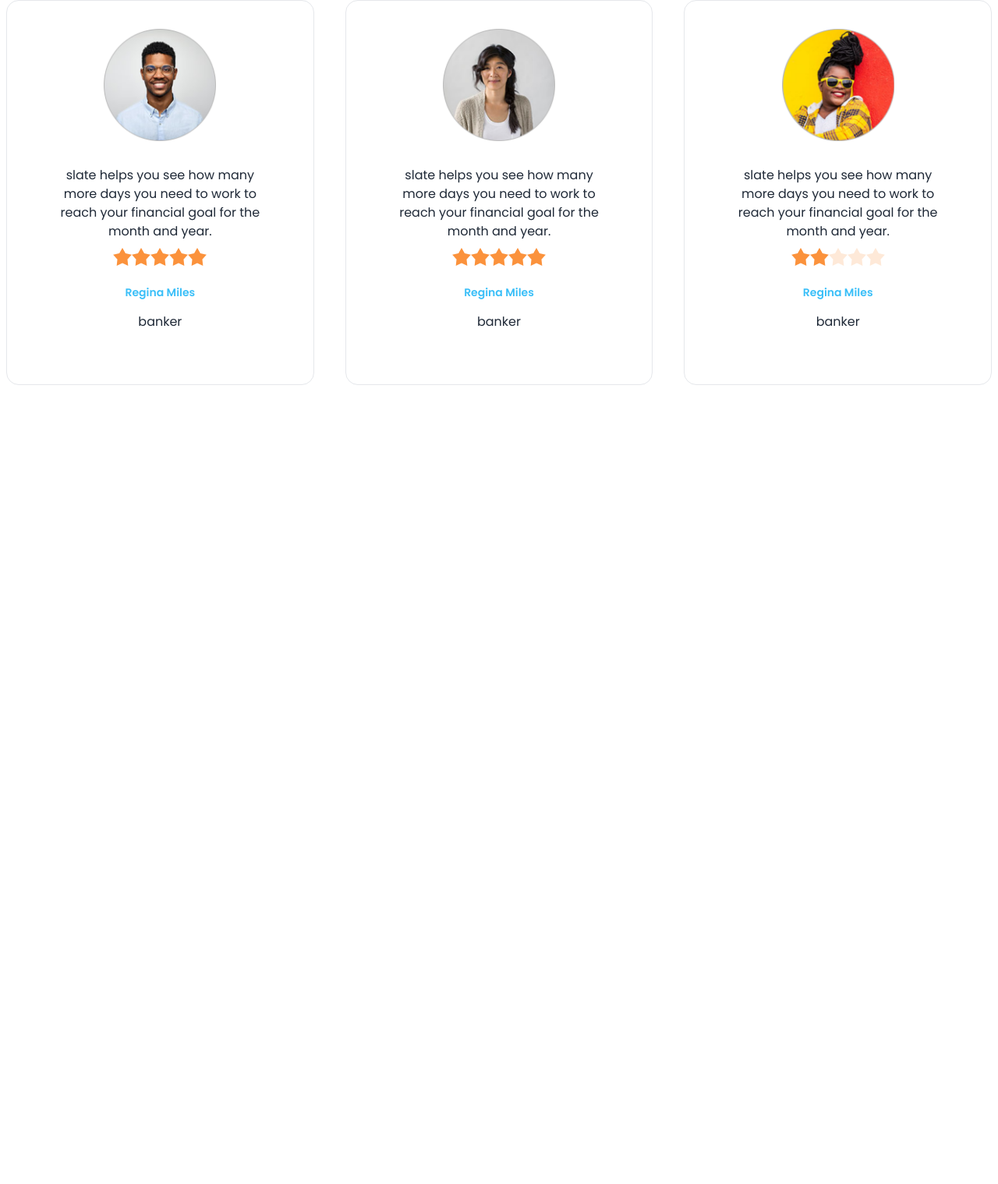
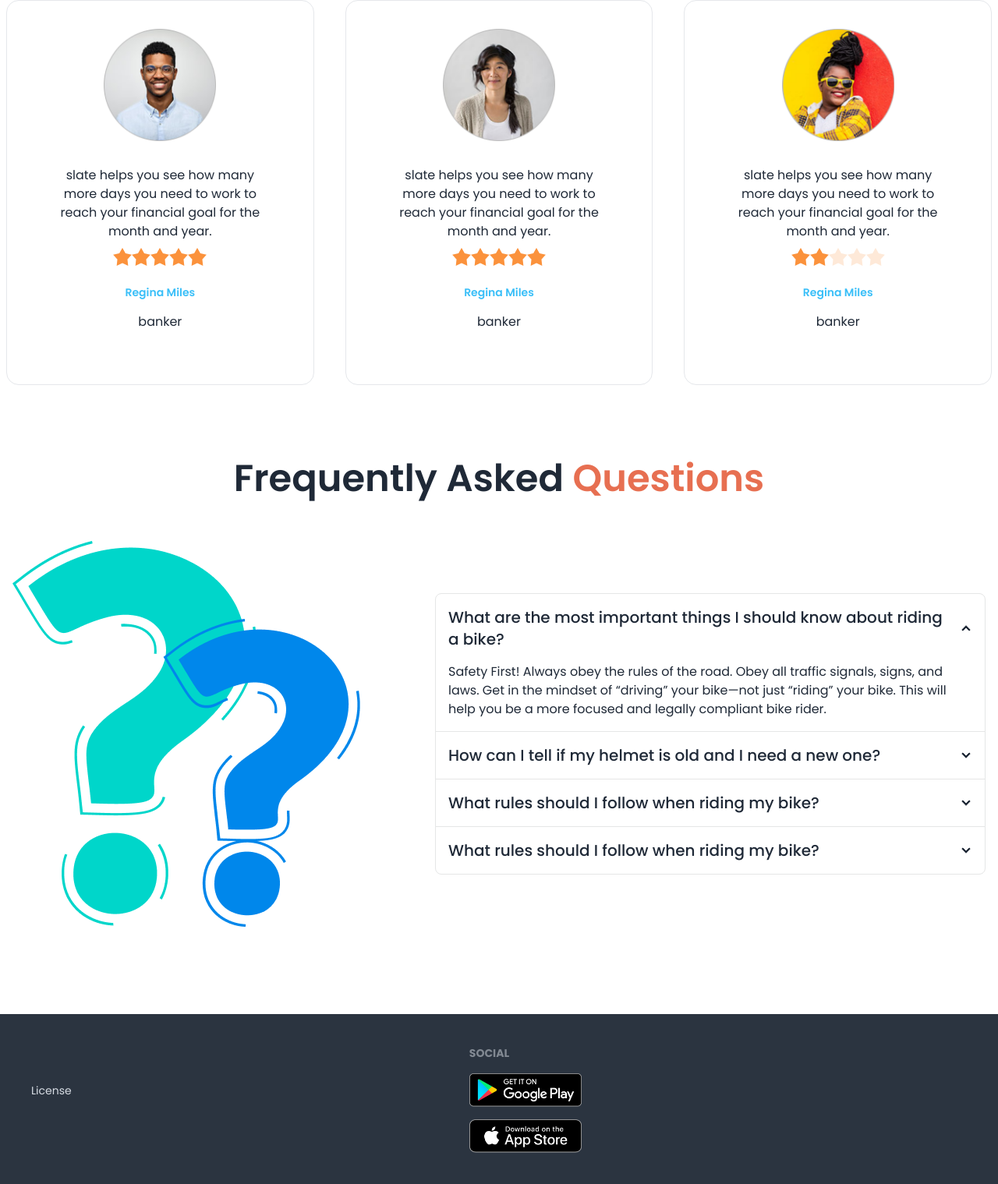
Before and after one commit to khalilulla222/biker-zone-with-daisy-UI, a plain HTML site: page index.html in a window 1280 px wide. Shown: the part 2011-3530 px from the top of the page at 78% size. Before the commit the page ends 2505 px from the top, so only its background shows below. Drawn offline with nearby package versions, Linux system fonts and the light colour scheme.

Commit message:
finish daidy ui footer

```diff
--- a/index.html
+++ b/index.html
@@ -221,7 +221,7 @@
         </div>
       </section>
       <!-- Happy clients -->
-      <section class="my-25 mx-2">
+      <section class="my-24 mx-2">
         <h3 class="text-5xl font-semibold text-center mb-10">
           Happy <span class="text-bike-primary">Clients says</span>
         </h3>
@@ -285,9 +285,75 @@
           </div>
         </div>
       </section>
+      <!-- FAQ -->
+      <section class="my-24 ">
+        <h3 class="text-5xl font-semibold text-center mb-10">
+          Frequently Asked  <span class="text-bike-primary">Questions</span>
+        </h3>
+        <div class="hero ">
+          <div class="hero-content flex-col lg:gap-24 lg:flex-row">
+            <img src="images/others/faq.png" class="max-w-1/2 " />
+            <div>
+              <!-- first question -->
+              <div class="join join-vertical w-full">
+                <div class="collapse collapse-arrow join-item border border-base-300">
+                  <input type="radio" name="my-accordion-4" checked="checked" />
+                  <div class="collapse-title text-xl font-medium">
+                    What are the most important things I should
+know about riding a bike?
+                  </div>
+                  <div class="collapse-content">
+                    <p>Safety First! Always obey the rules of the road. Obey all traffic signals, signs, and laws. Get in the mindset of “driving” your bike—not just “riding” your bike. This will help you be a more focused and legally compliant bike rider. </p>
+                  </div>
+                </div>
+                <div class="collapse collapse-arrow join-item border border-base-300">
+                  <input type="radio" name="my-accordion-4" />
+                  <div class="collapse-title text-xl font-medium">
+                    How can I tell if my helmet is old and I need a
+new one?
+                  </div>
+                  <div class="collapse-content">
+                    <p>hello</p>
+                  </div>
+                </div>
+                <div class="collapse collapse-arrow join-item border border-base-300">
+                  <input type="radio" name="my-accordion-4" />
+                  <div class="collapse-title text-xl font-medium">
+                    What rules should I follow when riding my bike?
+                  </div>
+                  <div class="collapse-content">
+                    <p>hello</p>
+                  </div>
+                </div>
+                <div class="collapse collapse-arrow join-item border border-base-300">
+                  <input type="radio" name="my-accordion-4" />
+                  <div class="collapse-title text-xl font-medium">
+                    What rules should I follow when riding my bike?
+                  </div>
+                  <div class="collapse-content">
+                    <p>hello</p>
+                  </div>
+                </div>
+              </div>
+
+            </div>
+          </div>
+        </div>
+      </section>
     </main>
-    <footer>
 
+    <footer class="footer p-10 bg-neutral text-neutral-content">
+      <aside class="mt-12">
+       <a>License</a>
+      </aside>
+      <nav>
+        <header class="footer-title">Social</header>
+        <div class="grid grid-cols-1 gap-4">
+          <a><img class="w-36" src="images/others/android.png" alt=""></a>
+          <a><img class="w-36" src="images/others/ios.png" alt=""></a>
+
+        </div>
+      </nav>
     </footer>
 </body>
 </html>
```
